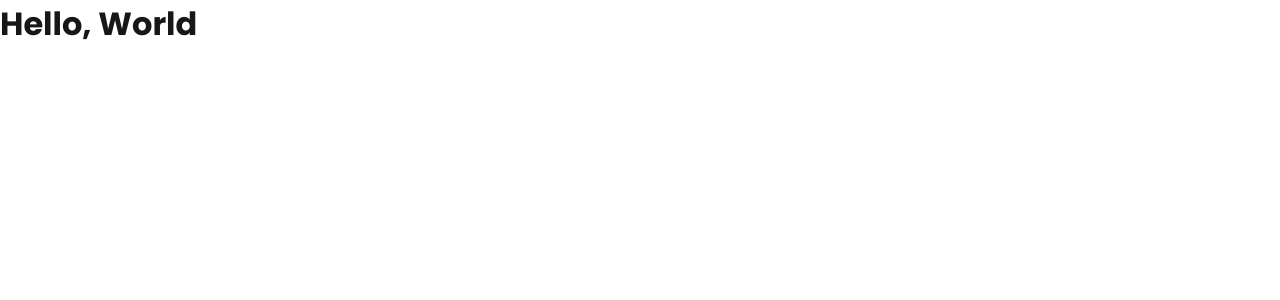
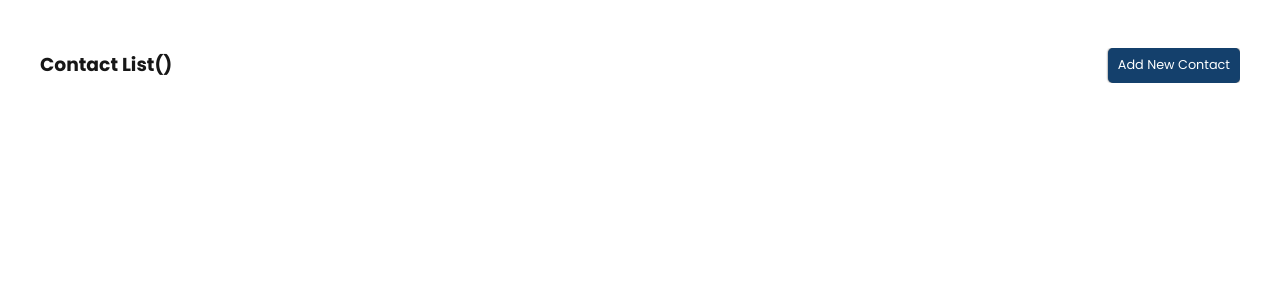
Before and after one commit to chumani130/contactapp, a React (Create React App) app: page / in a window 1280 px wide. Shown: the top 300 px of the page. Built offline with nearby package versions, Linux system fonts and the light colour scheme; no server answers.

Commit message:
Update App.js

```diff
--- a/src/App.js
+++ b/src/App.js
@@ -1,6 +1,7 @@
 
 import { useEffect, useState } from 'react';
 import { getContacts} from './api/ContactService';
+import Header from './components/Header'
 
 
 function App() {
@@ -18,13 +19,15 @@ function App() {
     }
   };
 
+  const toogleModal = (show) => {console.log('i was clicked'); }
+
   useEffect(() => {
     getAllContacts();
   }, [])
   return (
-    <div>
-    <h1>Hello, World</h1>
-    </div>
+    <>
+    <Header toogleModal={toogleModal} nbOfContacts={data.totalElements} />
+    </>
   );
 }
 
```
